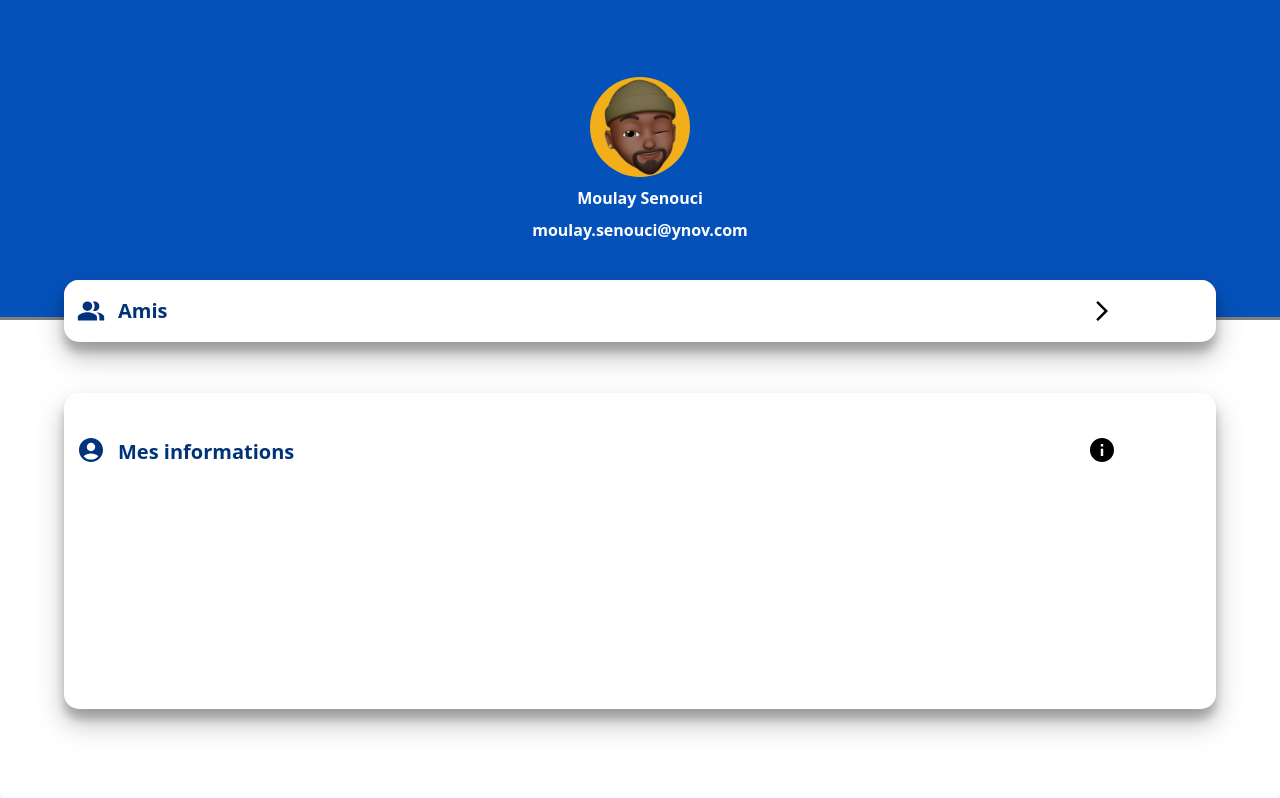
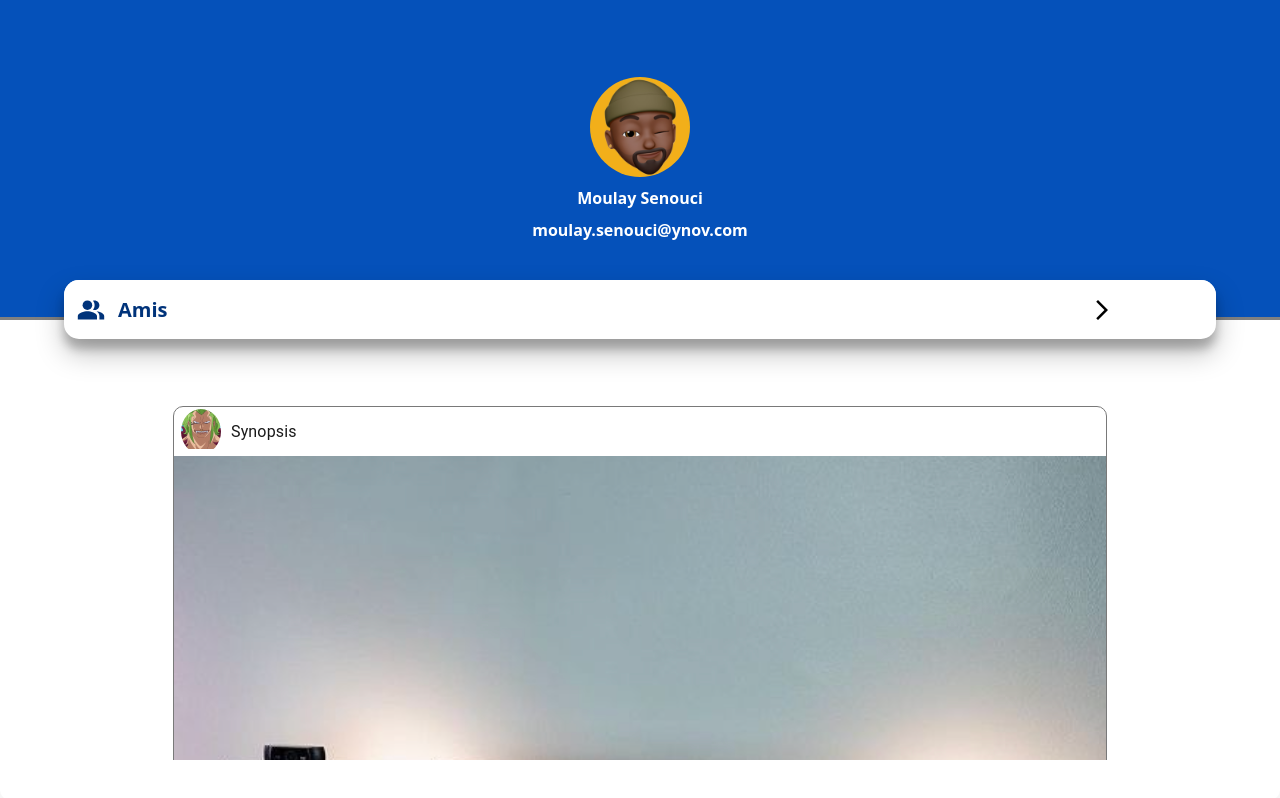
Before and after one commit to Synopsiss31/Ybook, a Next.js app: page /profil in a window 1280 px wide. Built offline with nearby package versions, Linux system fonts and the light colour scheme.

Commit message:
avancement page profil

```diff
--- a/src/components/profile/Profile.tsx
+++ b/src/components/profile/Profile.tsx
@@ -6,8 +6,7 @@ import img from "./profileimg.png";
 
 import Friend from "@mui/icons-material/PeopleAlt";
 import ArrowForwardIosIcon from "@mui/icons-material/ArrowForwardIos";
-import AccountCircleIcon from '@mui/icons-material/AccountCircle';
-import InfoIcon from '@mui/icons-material/Info';
+import Publication from "../publication/Publication";
 function Profile() {
   return (
     <div className={style.container}>
@@ -28,16 +27,7 @@ function Profile() {
             <ArrowForwardIosIcon className={style.muifleche} />
           </div>
         </div>
-        <div className={style.account}>
-          <div className={style.myaccount}>
-            <div className={style.headeraccount}></div>
-            <AccountCircleIcon className={style.muicon} />
-            <span className={style.title}>Mes informations</span>
-          </div>
-          <div className={style.rightaccount}>
-            <InfoIcon className={style.muiinfo} />
-          </div>
-        </div>
+        <Publication />
       </div>
     </div>
   );
```
